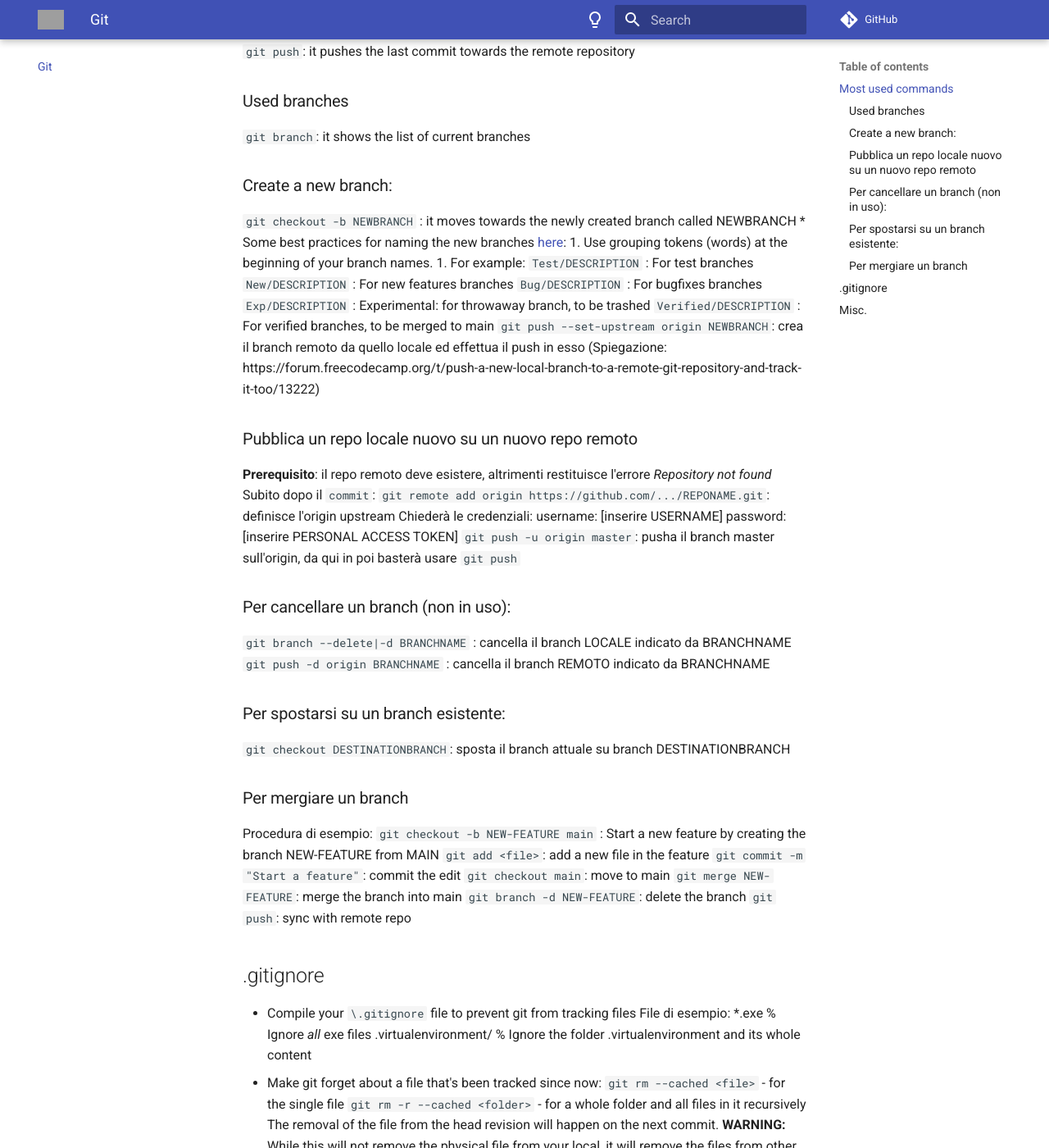
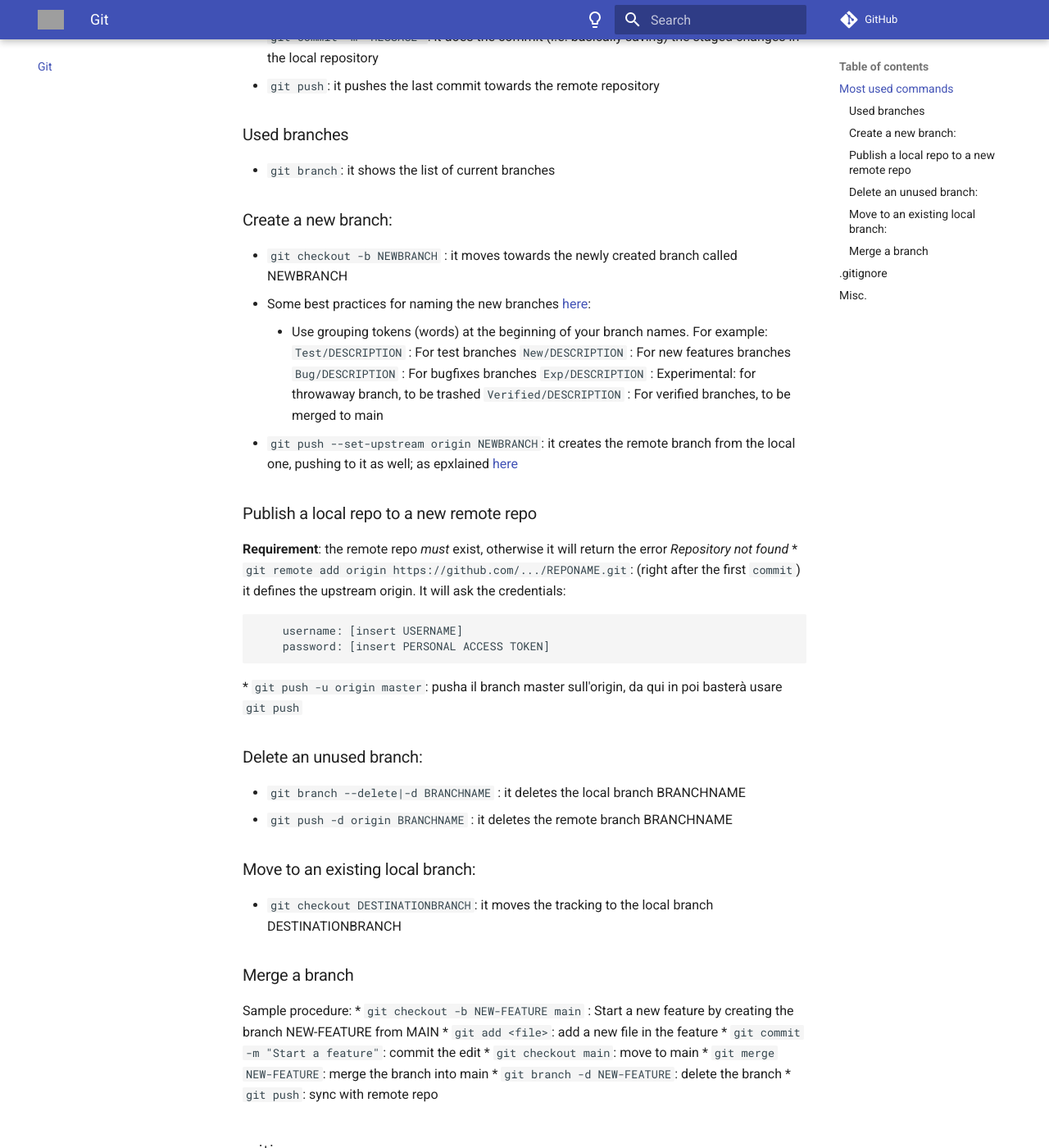
Before and after one commit to sannae/the-notebook, an MkDocs documentation site: the page built from docs/git.md, in a window 1280 px wide and 1400 px high, scrolled down 371 px. Shown: the whole window at 82% size. Built offline with MkDocs 1.6.1 and Material for MkDocs 9.7.7, drawn with Linux system fonts in a browser that asks for light colours; comment, search, counter and statistics services are not loaded; some of the changed text lies outside the part shown; grey boxes are pictures that could not be loaded.

Commit message:
Translated git page

````diff
--- a/docs/git.md
+++ b/docs/git.md
@@ -3,63 +3,62 @@ Official documentation in https://git-scm.com/docs.
 Atlassian's tutorials in https://www.atlassian.com/git/tutorials
 
 ## Most used commands
-`git add FILENAME(S)`: it adds the files in "stage", i.e. preparing to commit
-`git commit -m "MESSAGE"`: it does the commit (i.e. basically saving) the staged changes in the local repository
-`git push`: it pushes the last commit towards the remote repository
+* `git add FILENAME(S)`: it adds the files in "stage", i.e. preparing to commit
+* `git commit -m "MESSAGE"`: it does the commit (i.e. basically saving) the staged changes in the local repository
+* `git push`: it pushes the last commit towards the remote repository
 
 ### Used branches
-`git branch`: it shows the list of current branches
+* `git branch`: it shows the list of current branches
 
 ### Create a new branch:
-`git checkout -b NEWBRANCH` : it moves towards the newly created branch called NEWBRANCH
+* `git checkout -b NEWBRANCH` : it moves towards the newly created branch called NEWBRANCH
 * Some best practices for naming the new branches [here](https://stackoverflow.com/questions/273695/what-are-some-examples-of-commonly-used-practices-for-naming-git-branches):
-1. Use grouping tokens (words) at the beginning of your branch names.
-   1. For example:
+    * Use grouping tokens (words) at the beginning of your branch names. For example:
 		`Test/DESCRIPTION`  : For test branches
 		`New/DESCRIPTION`   : For new features branches
 		`Bug/DESCRIPTION`	: For bugfixes branches
 		`Exp/DESCRIPTION`	: Experimental: for throwaway branch, to be trashed
 		`Verified/DESCRIPTION`	: For verified branches, to be merged to main
-`git push --set-upstream origin NEWBRANCH`: crea il branch remoto da quello locale ed effettua il push in esso
-	(Spiegazione: https://forum.freecodecamp.org/t/push-a-new-local-branch-to-a-remote-git-repository-and-track-it-too/13222)
+* `git push --set-upstream origin NEWBRANCH`: it creates the remote branch from the local one, pushing to it as well; as epxlained [here](https://forum.freecodecamp.org/t/push-a-new-local-branch-to-a-remote-git-repository-and-track-it-too/13222)
 
-### Pubblica un repo locale nuovo su un nuovo repo remoto
-**Prerequisito**: il repo remoto deve esistere, altrimenti restituisce l'errore _Repository not found_
-Subito dopo il `commit`:
-`git remote add origin https://github.com/.../REPONAME.git`: definisce l'origin upstream
-Chiederà le credenziali:
-	username: [inserire USERNAME]
-	password: [inserire PERSONAL ACCESS TOKEN]
-`git push -u origin master`: pusha il branch master sull'origin, da qui in poi basterà usare `git push`
+### Publish a local repo to a new remote repo
+**Requirement**: the remote repo _must_ exist, otherwise it will return the error _Repository not found_
+* `git remote add origin https://github.com/.../REPONAME.git`: (right after the first `commit`) it defines the upstream origin. It will ask the credentials:
+```
+	username: [insert USERNAME]
+	password: [insert PERSONAL ACCESS TOKEN]
+```
+* `git push -u origin master`: pusha il branch master sull'origin, da qui in poi basterà usare `git push`
 
-### Per cancellare un branch (non in uso):
-`git branch --delete|-d BRANCHNAME` : cancella il branch LOCALE indicato da BRANCHNAME
-`git push -d origin BRANCHNAME` : cancella il branch REMOTO indicato da BRANCHNAME
+### Delete an unused branch:
+* `git branch --delete|-d BRANCHNAME` : it deletes the local branch BRANCHNAME
+* `git push -d origin BRANCHNAME` : it deletes the remote branch BRANCHNAME
 
-### Per spostarsi su un branch esistente:
-`git checkout DESTINATIONBRANCH`: sposta il branch attuale su branch DESTINATIONBRANCH
+### Move to an existing local branch:
+* `git checkout DESTINATIONBRANCH`: it moves the tracking to the local branch DESTINATIONBRANCH
 
-### Per mergiare un branch
-Procedura di esempio:
-`git checkout -b NEW-FEATURE main` : Start a new feature by creating the branch NEW-FEATURE from MAIN
-`git add <file>`: add a new file in the feature
-`git commit -m "Start a feature"`: commit the edit
-`git checkout main`: move to main
-`git merge NEW-FEATURE`: merge the branch into main
-`git branch -d NEW-FEATURE`: delete the branch
-`git push`: sync with remote repo
+### Merge a branch
+Sample procedure:
+* `git checkout -b NEW-FEATURE main` : Start a new feature by creating the branch NEW-FEATURE from MAIN
+* `git add <file>`: add a new file in the feature
+* `git commit -m "Start a feature"`: commit the edit
+* `git checkout main`: move to main
+* `git merge NEW-FEATURE`: merge the branch into main
+* `git branch -d NEW-FEATURE`: delete the branch
+* `git push`: sync with remote repo
 
 ## .gitignore
-* Compile your `\.gitignore` file to prevent git from tracking files
-  File di esempio:
-	*.exe						% Ignore _all_ exe files
-	.virtualenvironment/		% Ignore the folder .virtualenvironment and its whole content
+* Compile your `\.gitignore` file to prevent git from tracking files. Sample file:
+```
+*.exe						# Ignore _all_ exe files
+.virtualenvironment/		# Ignore the folder .virtualenvironment and its whole content
+```
 * Make git forget about a file that's been tracked since now:
-	`git rm --cached <file>` - for the single file
-	`git rm -r --cached <folder>` - for a whole folder and all files in it recursively
+	* `git rm --cached <file>` - for the single file
+	* `git rm -r --cached <folder>` - for a whole folder and all files in it recursively
 	The removal of the file from the head revision will happen on the next commit.
-	**WARNING:** While this will not remove the physical file from your local, it will remove the files from other developers machines on next git pull
+	:warning: **Warning:** While this will not remove the physical file from your local, it will remove the files from other developers machines on next git pull
 
 ## Misc.
-`git gui`: apre la GUI integrata di git
-`gitk`: apre il commit viewer di Git
+`git gui`: it opens the integrated git GUI
+`gitk`: it opens the commit viewer di Git
````
